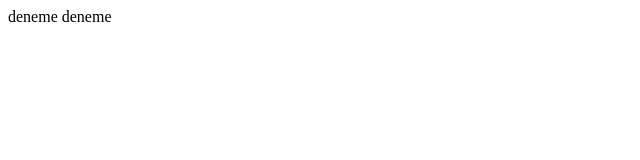
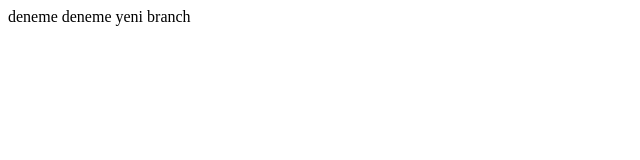
Before and after one commit to ozulfikar/todoapp, a plain HTML site: page index.html in a window 1280 px wide. Shown: the full height of the page, 0-640 px from the left. Drawn offline with Linux system fonts and the light colour scheme.

Commit message:
commit 2

```diff
--- a/index.html
+++ b/index.html
@@ -13,3 +13,6 @@
 
 
 deneme deneme
+
+
+yeni branch
```
